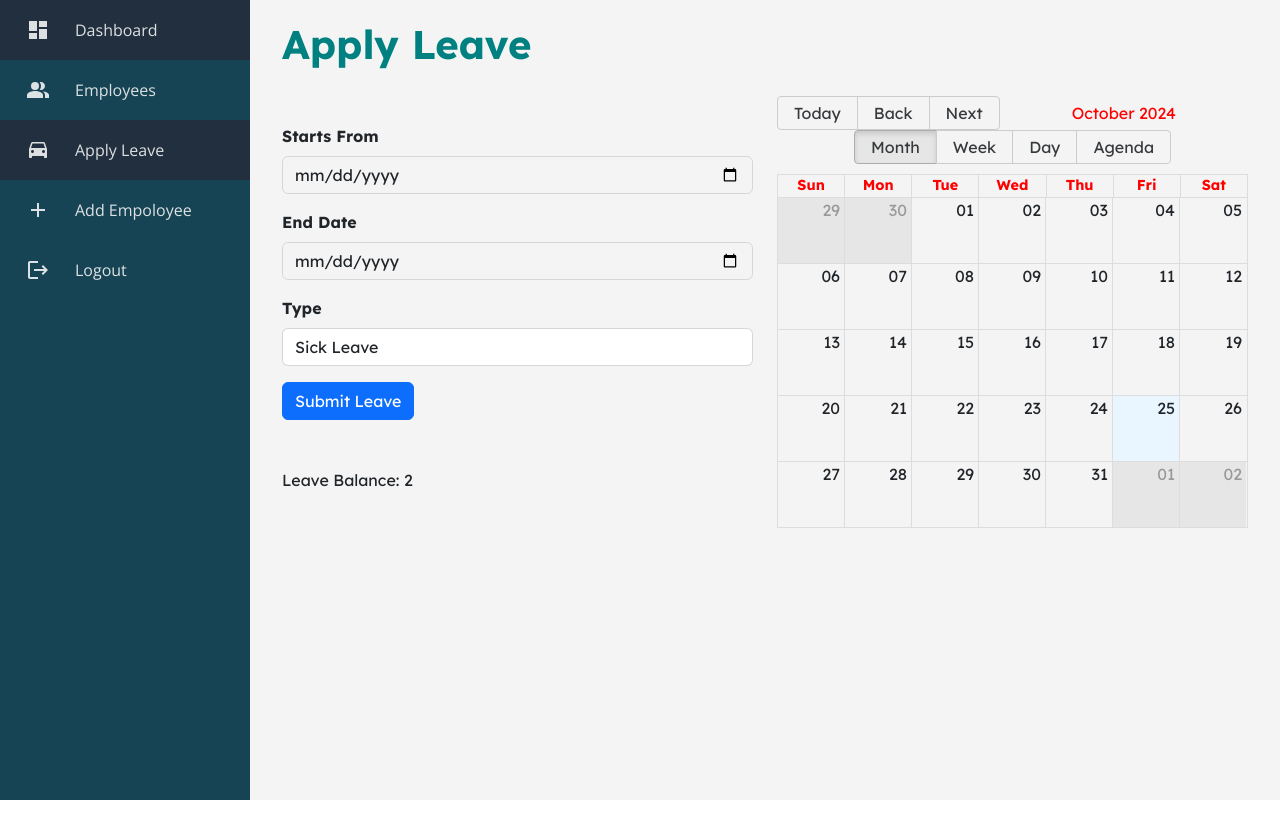
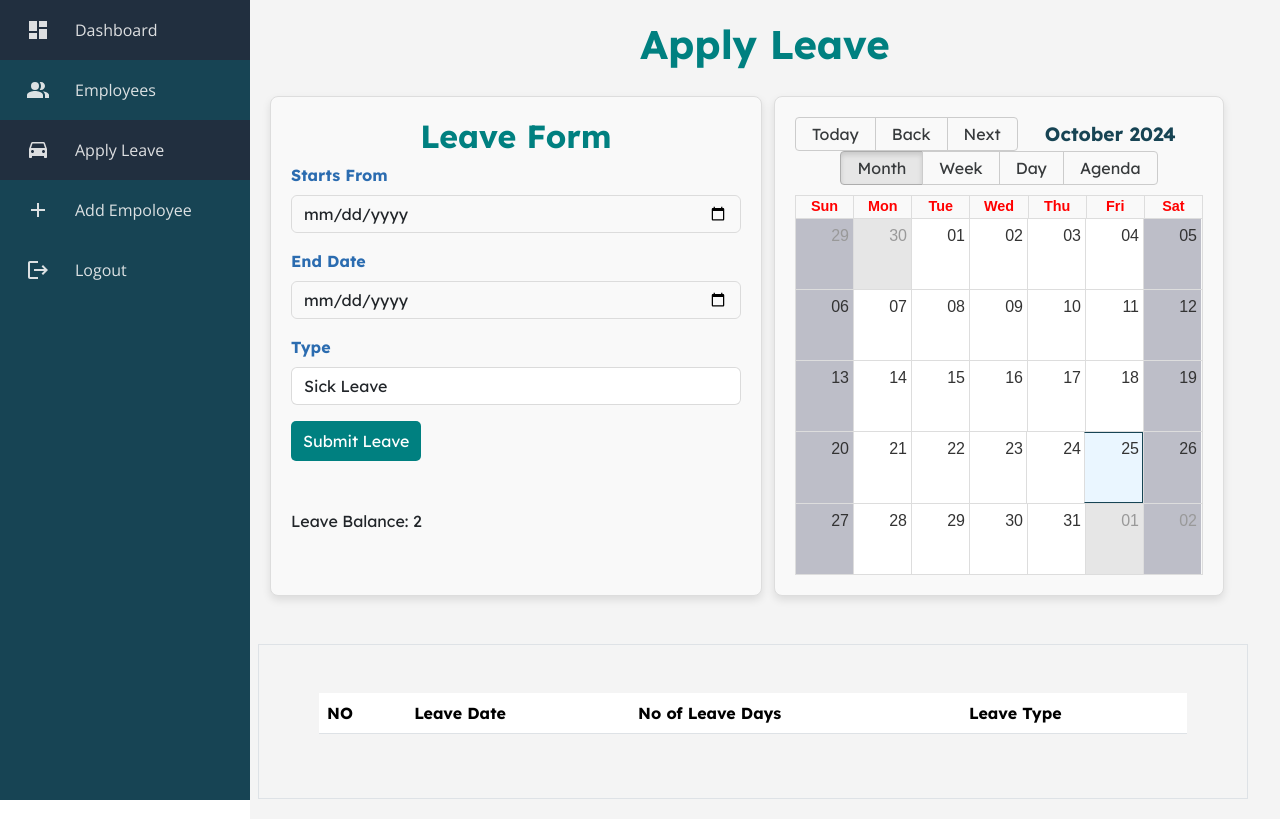
Before and after one commit to YogeshwarMurugesan/Project, a React (Create React App) app in the folder frontend/: page /Profile in a window 1280 px wide. Built offline with nearby package versions, Linux system fonts and the light colour scheme; a web font is replaced by a local one.

Commit message:
Updated all files including AddEmployee form, backend, and packages

```diff
--- a/frontend/src/pages/Employees.js
+++ b/frontend/src/pages/Employees.js
@@ -1,25 +1,23 @@
-import React, { useEffect, useState } from 'react'
-import axios from 'axios'
+import React, { useEffect, useState } from 'react';
+import axios from 'axios';
 import { Link } from 'react-router-dom';
 import EmailIcon from '@mui/icons-material/Email';
-import "./Employees.css"
 import LocalPhoneIcon from '@mui/icons-material/LocalPhone';
-
+import { motion } from 'framer-motion';
+import "./Employees.css";
 
 const Employees = () => {
-
-    const [employees, setEmployee] = useState([])
+    const [employees, setEmployee] = useState([]);
 
     useEffect(() => {
         axios.get('http://localhost:3001/Employees')
             .then((res) => {
-                setEmployee(res.data)
+                setEmployee(res.data);
             })
             .catch((err) => {
                 console.log(err);
-
-            })
-    }, [])
+            });
+    }, []);
 
     return (
         <div className='employees-page container'>
@@ -28,59 +26,55 @@ const Employees = () => {
             <div className="container">
                 <div className="row">
                     {employees.map((employee, index) => (
-                        <div className="col col-lg-4 col-md-6 col-sm-12 mb-4">
-                            <div className="card" style={{ width: 'auto' }} key={index}>
+                        <div className="col col-lg-4 col-md-6 col-sm-12 mb-4" key={index}>
+                            <motion.div
+                                className="card"
+                                style={{ width: 'auto' }}
+                                initial={{ opacity: 0, y: 50 }}
+                                animate={{ opacity: 1, y: 0 }}
+                                transition={{ duration: 0.5, delay: index * 0.1 }}
+                            >
                                 <div className="card-body">
-
                                     <div className="row">
-
                                         <div className="col col-lg-12">
                                             <h5 className="card-title">{employee.name}</h5>
                                             <h6 className="card-subtitle mb-2 text-body-secondary">{employee.jobTitle}</h6>
                                         </div>
-
-
                                     </div>
-
-                                    <div className='border '>
+                                    <div className='border'>
                                         <div className="row mt-4">
                                             <div className="col col-6 ">
                                                 <p className="card-text ms-3">Department: <br />{employee.department}</p>
                                             </div>
-
                                             <div className="col col-6">
                                                 <p className="card-text">Hired Date: <br />{employee.doj}</p>
                                             </div>
                                         </div>
                                         <div className='row mt-4 email'>
-                                            <Link to={`/employee/${employee.id}`} className="card-link mb-3"><span className='me-2 text-primary'><EmailIcon /></span>{employee.email}</Link><br />
+                                            <Link to={`/employee/${employee.id}`} className="card-link mb-3">
+                                                <span className='me-2 text-primary'><EmailIcon /></span>{employee.email}
+                                            </Link><br />
                                         </div>
-
                                         <div className='row'>
                                             <div className="col col-lg-6 col-md-12">
                                                 <span className='me-2 text-primary'><LocalPhoneIcon /></span>
                                                 {employee.phNo}
                                             </div>
-
-
                                             <div className="col col-lg-6 col-md-12">
                                                 <Link to={`/viewProfile/${employee.email}`}>
                                                     <button className='btn btn-secondary'>Full Profile</button>
                                                 </Link>
                                             </div>
-
                                         </div>
                                     </div>
                                 </div>
-                            </div>
+                            </motion.div>
                         </div>
                     ))}
                 </div>
-
             </div>
         </div>
+    );
+};
 
-    )
-}
-
-export default Employees
+export default Employees;
--- a/frontend/src/pages/Profile.css
+++ b/frontend/src/pages/Profile.css
@@ -11,3 +11,122 @@
     color: white; /* Text color for visibility */
     border-radius: 50%; /* Optional: Make it circular */
   }
+
+  .profile-page .btn {
+    background-color: rgb(0, 128, 128);
+    color: #fff;
+    border-radius: 5px;
+    padding: 8px 12px;
+    transition: background-color 0.3s ease;
+    border: none;
+}
+
+.profile-page .btn:hover {
+    background-color: #2b6cb0;
+    color: #fff;
+}
+
+.leaveBox-container{
+    border: 1px solid #ddd;
+    border-radius: 8px;
+    padding: 20px;
+    background-color: #f9f9f9;
+    box-shadow: 0 4px 8px rgba(0, 0, 0, 0.1);
+    margin-top: 20px;
+}
+
+/* Calendar Container */
+.calendar-container {
+    border: 1px solid #ddd;
+    border-radius: 8px;
+    padding: 20px;
+    background-color: #f9f9f9;
+    box-shadow: 0 4px 8px rgba(0, 0, 0, 0.1);
+
+  }
+
+  /* Customize Calendar Headers */
+  .rbc-toolbar-label {
+    font-size: 1.2em;
+    font-weight: bold;
+    color: #174454;
+    text-align: center;
+  }
+
+  .rbc-toolbar button {
+    background-color: #174454;
+    color: #fff;
+    border: none;
+    border-radius: 4px;
+    padding: 5px 10px;
+    margin: 0 5px;
+    cursor: pointer;
+    transition: background-color 0.3s;
+  }
+
+  .rbc-toolbar button:hover {
+    background-color: #1e596a;
+  }
+
+  /* Calendar Day Headers */
+  .rbc-header {
+    font-weight: bold;
+    color: #174454;
+    padding: 10px;
+    border-bottom: 1px solid #ddd;
+  }
+
+  /* Weekday and Weekend Backgrounds */
+  .rbc-day-bg {
+    background-color: #fff;
+  }
+
+  .rbc-day-bg:nth-child(7n+1),
+  .rbc-day-bg:nth-child(7n+7) {
+    background-color: rgba(156, 158, 173, 0.637); /* Light blue-gray for weekends */
+  }
+
+  /* Event Styling */
+  .rbc-event {
+    background-color: #1e596a; /* Event color */
+    color: #fff;
+    padding: 5px;
+    border-radius: 4px;
+    font-size: 0.9em;
+    font-weight: 500;
+  }
+
+  /* Calendar Cells */
+  .rbc-date-cell {
+    padding: 5px;
+    font-weight: bold;
+    color: #333;
+  }
+
+  /* Today's Date Highlight */
+  .rbc-today {
+    background-color: #e6f7ff;
+    border: 1px solid #174454;
+  }
+
+  /* Selected Date (hover) */
+  .rbc-day-bg:hover {
+    background-color: #edf8fd;
+  }
+
+  /* Calendar View Styling */
+  .rbc-month-view,
+  .rbc-time-view,
+  .rbc-agenda-view {
+    font-family: 'Arial', sans-serif;
+    color: #333;
+  }
+
+  .rbc-time-header-cell {
+    font-weight: 600;
+    color: #174454;
+  }
+
+  .rbc-btn-group{
+    display: none;
+  }
--- a/frontend/src/pages/Profile.js
+++ b/frontend/src/pages/Profile.js
@@ -1,10 +1,11 @@
-import React, { useState } from 'react';
+import React, { useEffect, useState } from 'react';
 import './Profile.css';
 import { Calendar, momentLocalizer } from 'react-big-calendar';
 import moment from 'moment';
 import 'react-big-calendar/lib/css/react-big-calendar.css';
 import axios from 'axios';
 import { useAuth } from '../context/authcontext';
+import { motion } from 'framer-motion';
 
 const localizer = momentLocalizer(moment);
 
@@ -14,9 +15,46 @@ const Profile = () => {
   const [leaveType, setLeaveType] = useState('');
   const [leaveBalance, setLeaveBalance] = useState(2);
   const [leaveDays, setLeaveDays] = useState([]);
-  const [events, setEvents] = useState([]); // Updated events state
+  const [events, setEvents] = useState([]);
 
-  const {user} = useAuth()
+  const { user } = useAuth();
+
+  useEffect(() => {
+    const fetchLeave = async () => {
+      try {
+        const response = await axios.get(`http://localhost:3001/profile/${user?.email || user?._id}`);
+        const leaveData = response.data;
+
+
+        setLeaveDays(leaveData);
+        const totalLeaveTaken = leaveData.reduce((acc, leave) => {
+          const leaveDuration = Math.ceil((new Date(leave.endDate) - new Date(leave.startDate)) / (1000 * 3600 * 24) + 1);
+          return acc + (leave.leaveType === 'halfDay' ? 0.5 : leaveDuration);
+        }, 0);
+
+        setLeaveBalance((prevBalance) => prevBalance - totalLeaveTaken);
+
+        const leaveEvents = response.data.map((leave) => ({
+          title: `L-${leave.leaveType}`,
+          start: new Date(leave.startDate),
+          end: new Date(leave.endDate),
+          allDay: true,
+        }));
+        setEvents(leaveEvents);
+      } catch (error) {
+        console.error("Error fetching leave data:", error);
+      }
+    };
+
+
+
+    if (user?.email || user?._id) {
+      fetchLeave();
+    }
+
+
+
+  }, [user]);
 
   const handleChane = (e) => {
     setStartDate(e.target.value);
@@ -26,33 +64,22 @@ const Profile = () => {
     setEndDate(e.target.value);
   };
 
-  const handleSubmit =async (e) => {
+  const handleSubmit = async (e) => {
     e.preventDefault();
 
     try {
-      const details ={ startDate,endDate,leaveType,user: user?.name || user?._id, user: user?.email || user?._id}
-      console.log(details)
+      const details = {
+        startDate,
+        endDate,
+        leaveType,
+        user: user?.name || user?._id,
+        email: user?.email || user?._id,
+      };
 
       await axios.post('http://localhost:3001/profile', details);
-      console.log("Leave submitted successfully!");
-    } catch (error) {
-      console.error("Error submitting leave:", error);
-    }
-
-    try {
-      const details ={ startDate,endDate,leaveType,user: user?.name || user?._id}
-      console.log(details)
-
-      await axios.get('http://localhost:3001/profile', details);
-      console.log("Leave submitted successfully!");
-    } catch (error) {
-      console.error("Error submitting leave:", error);
-    }
-
 
       const start = new Date(startDate);
       const end = new Date(endDate);
-
       const timeDifference = end - start;
       const dayDifference = timeDifference / (1000 * 3600 * 24) + 1;
 
@@ -64,7 +91,6 @@ const Profile = () => {
 
       if (finalDeduction <= leaveBalance) {
         setLeaveBalance((prevBalance) => prevBalance - finalDeduction);
-
         const leaveDates = [];
         for (let d = new Date(start); d <= end; d.setDate(d.getDate() + 1)) {
           leaveDates.push(new Date(d));
@@ -73,31 +99,39 @@ const Profile = () => {
 
         // Add each leave date to events for the calendar
         const newEvents = leaveDates.map((date) => ({
-        title: `Leave ${leaveType}`,
+          title: `L- ${leaveType}`,
           start: new Date(date),
           end: new Date(date),
           allDay: true,
         }));
         setEvents((prevEvents) => [...prevEvents, ...newEvents]);
       }
-
-
+    } catch (error) {
+      console.error("Error submitting leave:", error);
+    }
   };
 
   const hadleLeaveType = (e) => {
     setLeaveType(e.target.value);
   };
 
+
+
   return (
-    <div className="container">
-      <div className="row">
-        <h1 className="heading">Apply Leave</h1>
-        <div className="col">
+    <div className="container profile-page">
+      <div className="row ">
+        <h1 className="heading text-center">Apply Leave</h1>
+        <motion.div
+            className="row"
+            initial={{ opacity: 0, y: -50 }}
+            animate={{ opacity: 1, y: 0 }}
+            transition={{ duration: 0.5 }}
+          >
+        <div className="col leaveBox-container">
+            <h2 className='heading text-center'>Leave Form</h2>
             <form onSubmit={handleSubmit}>
-            <div className="inputs Leave-inputs mt-5">
-              <label htmlFor="" className="form-label">
-                Starts From
-              </label>
+              <div className="inputs Leave-inputs ">
+                <label htmlFor="" className="form-label" id='heading2'>Starts From</label>
                 <input
                   type="date"
                   className="form-control"
@@ -108,9 +142,7 @@ const Profile = () => {
               </div>
 
               <div className="inputs Leave-inputs mt-3">
-              <label htmlFor="" className="form-label">
-                End Date
-              </label>
+                <label htmlFor="" className="form-label" id='heading2'>End Date</label>
                 <input
                   type="date"
                   className="form-control"
@@ -122,9 +154,7 @@ const Profile = () => {
 
               {startDate === endDate && startDate !== '' ? (
                 <div className="inputs Leave-inputs mt-3">
-                <label htmlFor="leaveType" className="form-label">
-                  Day
-                </label>
+                  <label htmlFor="leaveType" className="form-label" id='heading2'>Day</label>
                   <select
                     id="leaveType1"
                     className="form-control"
@@ -139,9 +169,7 @@ const Profile = () => {
               ) : null}
 
               <div className="inputs Leave-inputs mt-3">
-              <label htmlFor="leaveReason" className="form-label">
-                Type
-              </label>
+                <label htmlFor="leaveReason" className="form-label" id='heading2'>Type</label>
                 <select id="leaveReason" className="form-control">
                   <option value="sick">Sick Leave</option>
                   <option value="casual">Casual Leave</option>
@@ -149,27 +177,65 @@ const Profile = () => {
                 </select>
               </div>
 
-            <button type="submit" className="btn btn-primary mt-3">
-              Submit Leave
-            </button>
+
+              <button type="submit" className="btn btn-primary mt-3 ">Submit Leave</button>
 
               <div className="balance mt-5">
                 <p>Leave Balance: {leaveBalance}</p>
               </div>
             </form>
+
         </div>
 
         <div className="col">
           <Calendar
+            className="calendar-container"
             localizer={localizer}
             events={events}
             startAccessor="start"
             endAccessor="end"
-            style={{ marginTop: '20px' }}
+            style={{ height: 500, marginTop: '20px' }}
           />
         </div>
+        </motion.div>
+      </div>
+
+      <motion.div
+            className="row"
+            initial={{ opacity: 0, y: -50 }}
+            animate={{ opacity: 1, y: 0 }}
+            transition={{ duration: 0.5 }}
+          >
+      <div className="row mt-5 border p-5">
+        <div className="col">
+
+          <table className="table table-striped">
+            <thead>
+              <tr>
+                <th>NO</th>
+                <th>Leave Date</th>
+                <th>No of Leave Days</th>
+                <th>Leave Type</th>
+              </tr>
+            </thead>
+            <tbody>
+              {leaveDays.map((day, index) => (
+                <tr key={index}>
+                  <td>{index + 1}</td>
+                  <td>{new Date(day.startDate).toLocaleDateString()}</td>
+                  <td>{Math.ceil((new Date(day.endDate) - new Date(day.startDate)) / (1000 * 3600 * 24) + 1)}</td>
+                  <td>{day.leaveType}</td>
+                </tr>
+              ))}
+            </tbody>
+
+          </table>
+
         </div>
       </div>
+      </motion.div>
+    </div>
+
   );
 };
 
```
Also changed, not shown: frontend/src/pages/template.jsx (+109 -27 lines), 2 other files (tests, documents, lock files or other folders). Lines whose indentation alone changed are shown as unchanged.
